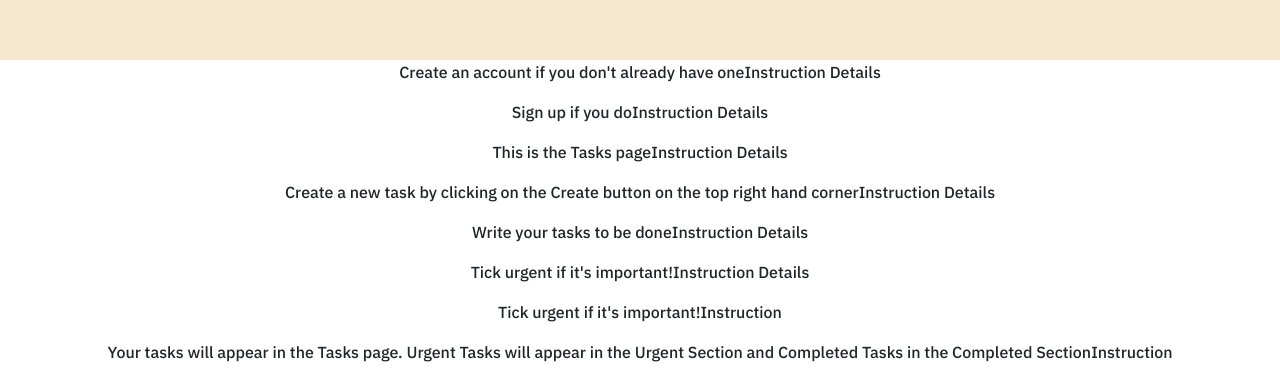
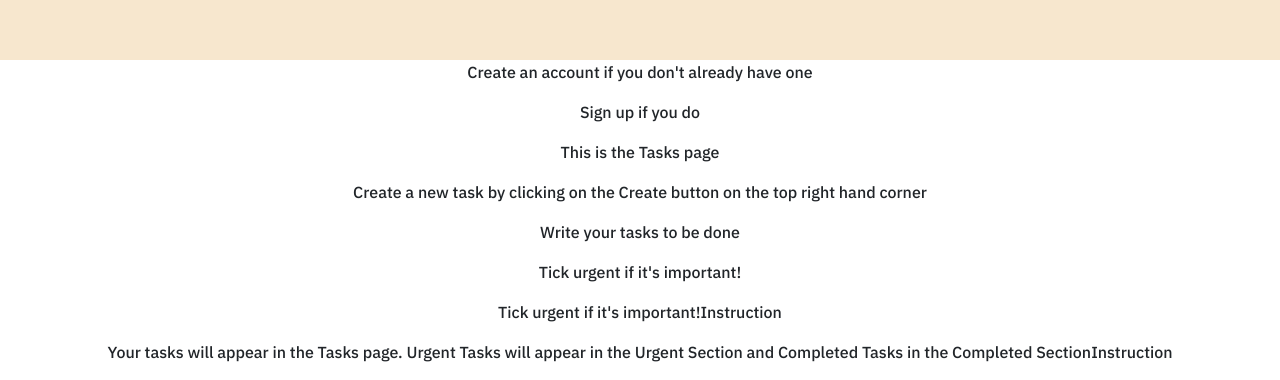
Before and after one commit to bipbipboopboop/tasky_frontend, a React (Create React App) app: page / in a window 1280 px wide. Shown: the part 796-1176 px from the top of the page. Built offline with nearby package versions, Linux system fonts and the light colour scheme.

Commit message:
Fixed Homepage

```diff
--- a/src/Components/Welcome.js
+++ b/src/Components/Welcome.js
@@ -14,7 +14,7 @@ const Welcome = () => {
               <p>Create an account if you don't already have one</p>
             </div>
             <div>
-              <p>Instruction Details</p>
+              <p></p>
             </div>
           </div>
           {/* Block */}
@@ -24,7 +24,7 @@ const Welcome = () => {
               <p>Sign up if you do</p>
             </div>
             <div>
-              <p>Instruction Details</p>
+              <p></p>
             </div>
           </div>
           {/* Block */}
@@ -34,7 +34,7 @@ const Welcome = () => {
               <p>This is the Tasks page</p>
             </div>
             <div>
-              <p>Instruction Details</p>
+              <p></p>
             </div>
           </div>
           {/* Block */}
@@ -47,7 +47,7 @@ const Welcome = () => {
               </p>
             </div>
             <div>
-              <p>Instruction Details</p>
+              <p></p>
             </div>
           </div>
           {/* Block */}
@@ -57,7 +57,7 @@ const Welcome = () => {
               <p>Write your tasks to be done</p>
             </div>
             <div>
-              <p>Instruction Details</p>
+              <p></p>
             </div>
           </div>
           {/* Block */}
@@ -67,7 +67,7 @@ const Welcome = () => {
               <p>Tick urgent if it's important!</p>
             </div>
             <div>
-              <p>Instruction Details</p>
+              <p></p>
             </div>
           </div>
           {/* Block */}
```
